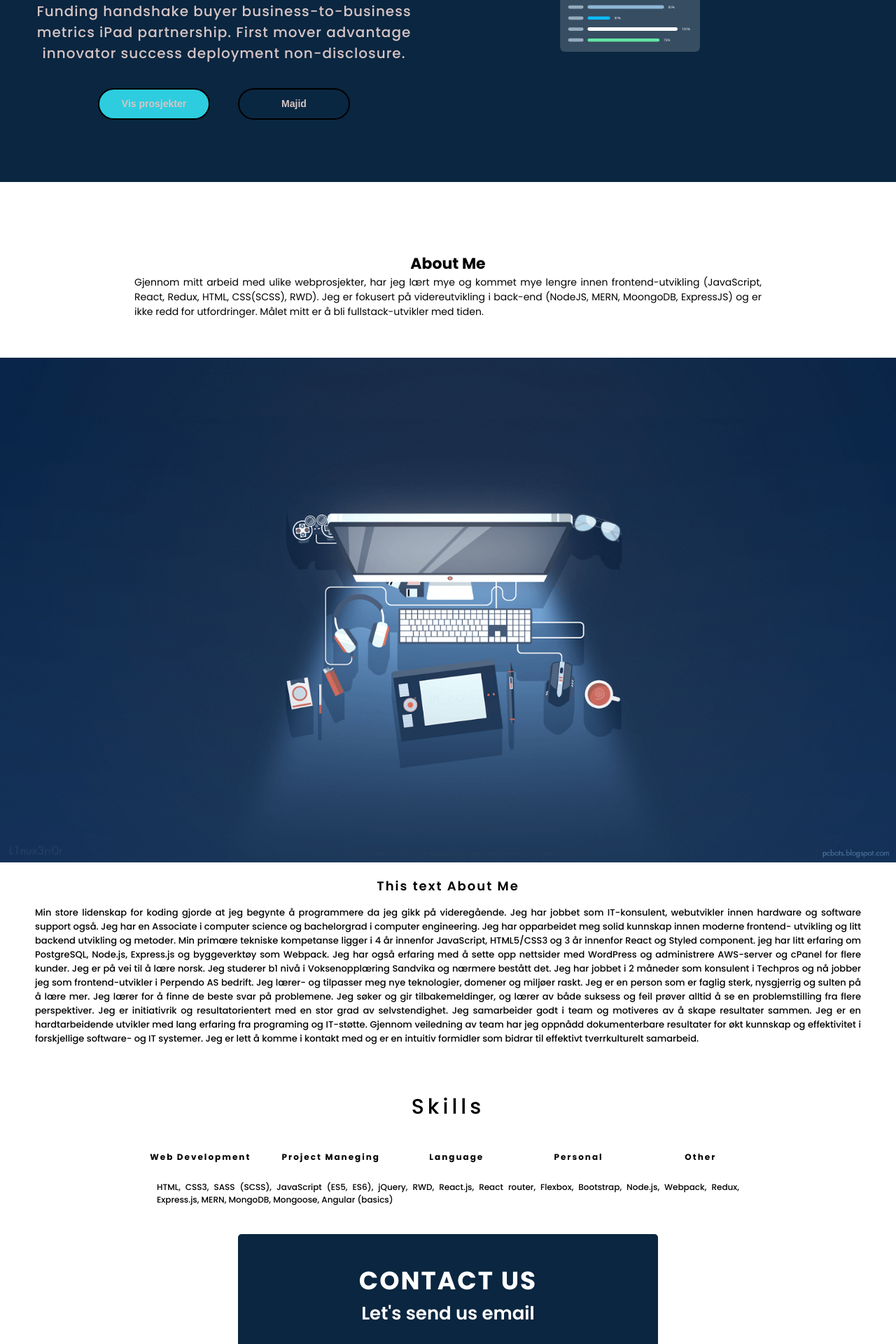
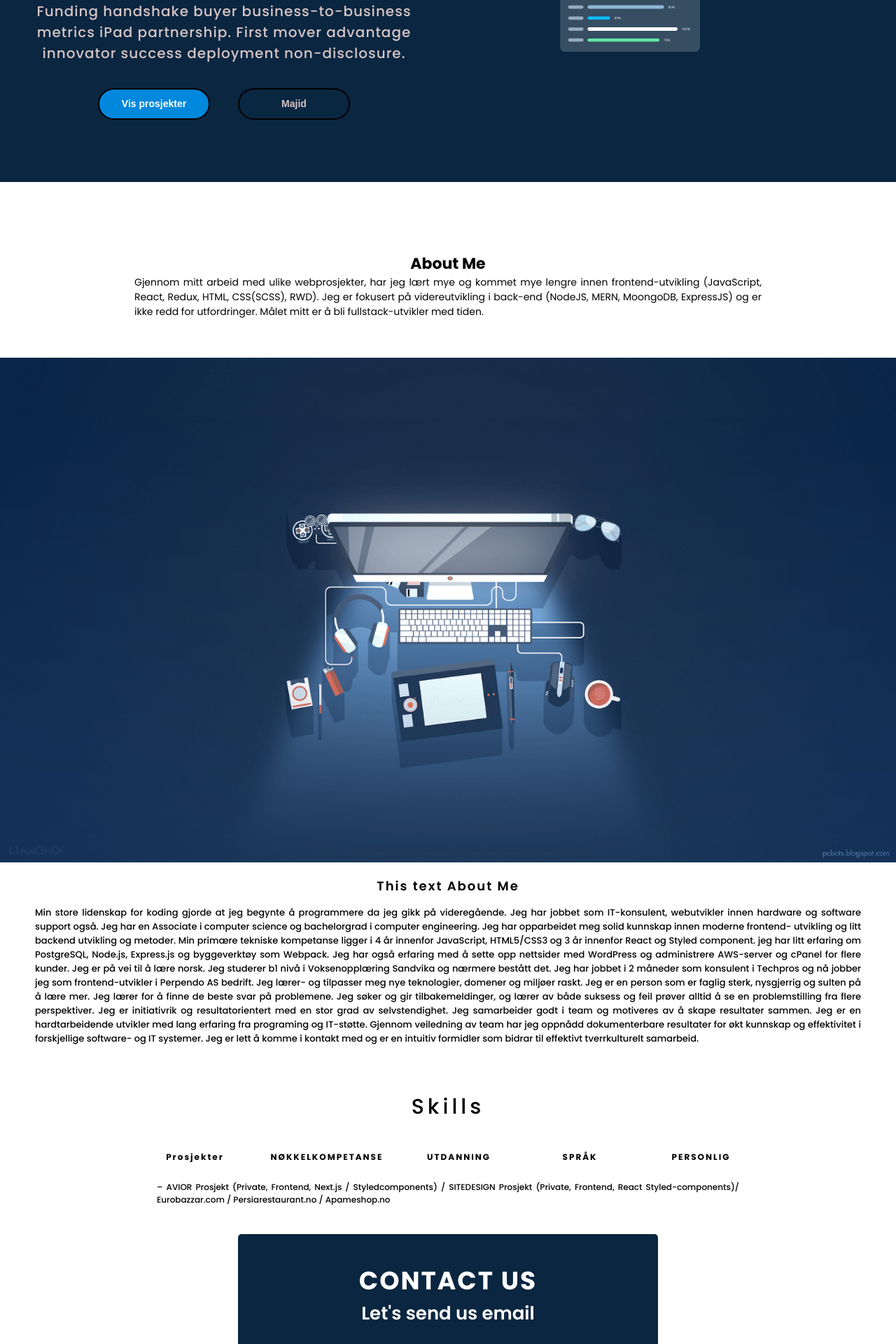
Before and after one commit to maf256/portfolio, a React (Create React App) app: page / in a window 1280 px wide. Shown: the part 340-2260 px from the top of the page at 70% size. Built offline with nearby package versions, Linux system fonts and the light colour scheme.

Commit message:
worked in theme

```diff
--- a/src/components/Contact/Contact.js
+++ b/src/components/Contact/Contact.js
@@ -25,7 +25,7 @@ export default function Contact () {
           <h1>Contact Us</h1>
           <p>Let's send us email</p>
         </div>
-        <input type="text" name="name"  placeholder='Your Name' required />
+        <input id='contact' type="text" name="name"  placeholder='Your Name' required />
         <input type="email" name="email" placeholder='Your Email' required/>
         <textarea name="message" placeholder='Your Massage' rows="10" cols="50"/>
         <input type="submit" value="Send" />
--- a/src/components/Nav/rightNav.js
+++ b/src/components/Nav/rightNav.js
@@ -6,9 +6,9 @@ const RightNav = ({ open }) => {
     <Ul open={open}>
         <li><a href='#home'>Home</a></li>
         <li><a href='#about'>About</a></li>
-        <li><a href='#'>Skills</a></li>
+        <li><a href='#skills'>Skills</a></li>
         <li><a href='#'>Projects</a></li>
-        <li><a href='#jasem'>Contact</a></li>
+        <li><a href='#contact'>Contact</a></li>
     </Ul>
   )
 }
--- a/src/components/Skills/Skills.js
+++ b/src/components/Skills/Skills.js
@@ -3,33 +3,42 @@ import { useState } from "react";
 
 export default function Skills() {
 
+
+
+
     const skills = [
         {
-            title: "Web Development",
-            detail: "HTML, CSS3, SASS (SCSS), JavaScript (ES5, ES6), jQuery, RWD, React.js, React router, Flexbox, Bootstrap, Node.js, Webpack, Redux, Express.js, MERN, MongoDB, Mongoose, Angular (basics)"
+            title: "Prosjekter",
+            detail: "– AVIOR Prosjekt (Private, Frontend, Next.js / Styledcomponents) / SITEDESIGN Prosjekt (Private, Frontend, React Styled-components)/ Eurobazzar.com / Persiarestaurant.no / Apameshop.no "
         },
         {
-            title: "Project Maneging",
-            detail: "Git, GitHub, BitBucket, Agile, Scrum, Jira, Trello"
+            title: "NØKKELKOMPETANSE",
+            detail: "HTML, CSS, JavaScript, React, Styled-components , PostgreSQL, Node.js, Express.js, Webpack, C++ , WordPress ,Shopify , cPanel."
         },
         {
-            title: "Language",
-            detail: "Norwegian, English, Polish"
+            title: "UTDANNING",
+            detail: `Master in Business strategic,
+             Bachelor in Computer engineering,
+              Associate in Computer Science`
         },
         {
-            title: "Personal",
-            detail: "Good communication with other people regardless of background. Appreciate honesty, loyalty and responsibility. Good interpersonal skills. Well organized, maintains order in the workplace."
+            title: "SPRÅK",
+            detail: "Norwegian,English, Persian"
         },
         {
-            title: "Other",
-            detail: "Linux OS; both use and basic administration (based on Debian)."
-        },
+            title: "PERSONLIG",
+            detail: "Jeg er en hardtarbeidende utvikler med lang erfaring fra programing og IT-støtte. Gjennom veiledning av teamhar jeg oppnådd dokumenterbare resultater for økt kunnskap og effektivitet i forskjellige software- og ITsystemer. Jeg er lett å komme i kontakt med og er en intuitiv formidler som bidrar til effektivt tverrkultureltsamarbeid."
+        }
     ]
+
+
+
+
     const [curSkill, setCurSkill] = useState(0)
 
     return (
         <Container>
-            <h1>Skills</h1>
+            <h1 id="skills">Skills</h1>
             <ListSkills >
                {
                 skills.map((skill , index)  => {
--- a/src/components/common/Theme.js
+++ b/src/components/common/Theme.js
@@ -1,3 +1,53 @@
+const Color = {
+    Red100: '#FFCCD5',
+    Red200: '#ED9FA9',
+    Red300: '#E47B87',
+    Red400: '#F15B6B',
+    Red500: '#F84A56',
+    Red600: '#E94354',
+    Red700: '#DB374C',
+    Red800: '#C93445',
+    Red900: '#B92B3A',
+    Orange100: '#FFE0B2',
+    Orange200: '#FFCB80',
+    Orange300: '#FFB64E',
+    Orange400: '#FFA628',
+    Orange500: '#FF9605',
+    Orange600: '#FE8A06',
+    Orange700: '#F87A06',
+    Orange800: '#F26A07',
+    Orange900: '#E94E06',
+    Green100: '#C0E4C7',
+    Green200: '#98D3A4',
+    Green300: '#6CC280',
+    Green400: '#4AB566',
+    Green500: '#1EA84B',
+    Green600: '#139A42',
+    Green700: '#008836',
+    Green800: '#00772C',
+    Green900: '#005818',
+    Blue50: '#EBF1F8',
+    Blue100: '#B6E8F1',
+    Blue200: '#89D8E9',
+    Blue300: '#60C9E2',
+    Blue400: '#43BDDF',
+    Blue500: '#29B2DC',
+    Blue600: '#1FA4CF',
+    Blue700: '#1091BD',
+    Blue800: '#0F80AA',
+    Blue900: '#006089',
+    Gray100: '#F5F5F5',
+    Gray200: '#EEEEEE',
+    Gray300: '#E0E0E0',
+    Gray400: '#BDBDBD',
+    Gray500: '#9E9E9E',
+    Gray600: '#757575',
+    Gray700: '#616161',
+    Gray800: '#424242',
+    Gray900: '#212121',
+    Black: '#000000',
+    White: '#FFFFFF'
+}
 
 export const Theme = {
     Button: {
@@ -6,13 +56,29 @@ export const Theme = {
             color: '#d6c5c5'
         },
         primary: {
-            backgroundColor: '#2DCDDF',
-            color: '#d6c5c5'
+            backgroundColor: '#08d',
+            color: 'white'
         },
         secondary: {
             backgroundColor: 'rgba(45, 205, 223, 0.25%)',
             color: '#d6c5c5'
         }
+    },
+    color: {
+        primaryColor: "#d6c5c5",
+        secodaryColor: "#08d",
+        thernaryColor: "#0A2640",
+        fournaryColor: "#303245",
+        fivenaryColor: ""
     }
+}
 
-}
+/*
+    1 - #d6c5c5 = whitesmoky
+    2 - #2DCDDF = lightBlue
+    3 - #0A2640 = darkBlue
+    4 - blsck
+    5 - #303245 = darkGray (input form)
+    6 - #08d = lightBlue Origin (submit form)
+
+*/
```
Also changed, not shown: skills.json (+22 -10 lines).
